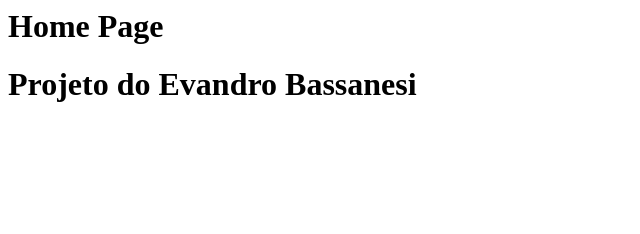
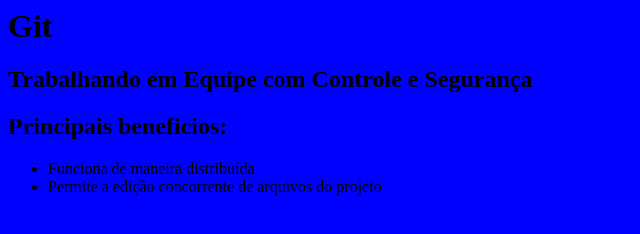
Before and after one commit to evandrobassanesi/curso-git, a plain HTML site: page index.html in a window 1280 px wide. Shown: the whole page, without its empty margins (0-640 px from the left). Drawn offline with Linux system fonts and the light colour scheme.

Commit message:
inicio do design

```diff
--- /dev/null
+++ b/estilo.css
@@ -0,0 +1,3 @@
+body {
+  background-color: blue;
+}
--- a/index.html
+++ b/index.html
@@ -1,8 +1,15 @@
 <html>
   <head>
+      <link rel="stylesheet" href="estilo.css">
   </head>
   <body>
-    <h1> Home Page</h1>
-    <h1> Projeto do Evandro Bassanesi</h1>
+    <h1> Git</h1>
+    <h2> Trabalhando em Equipe com Controle e Segurança</h2>
+
+    <h2> Principais beneficios:</h2>
+    <ul>
+      <li> Funciona de maneira distribuída</li>
+      <li> Permite a edição concorrente de arquivos do projeto</li>
+    </ul>
   </body>
 </html>
```
